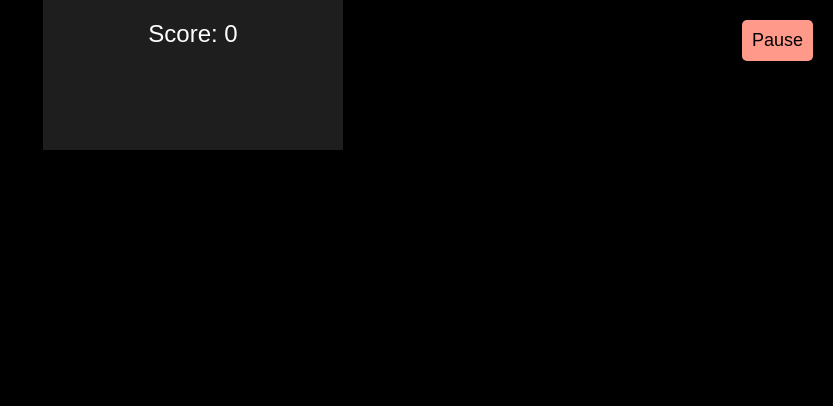
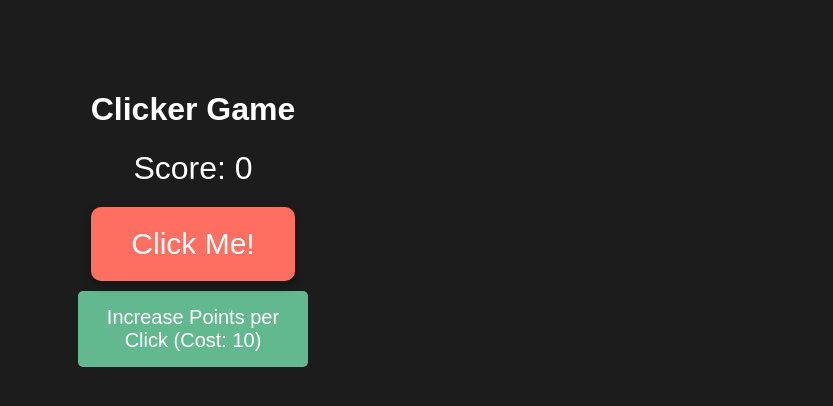
Before and after one commit to L1000-Dev/Random, a plain HTML site: page index.html in a window 1280 px wide. Shown: the whole page, without its empty margins (447-1280 px from the left). Drawn offline with Linux system fonts and the light colour scheme.

Commit message:
Update index.html

```diff
--- a/index.html
+++ b/index.html
@@ -3,81 +3,197 @@
 <head>
     <meta charset="UTF-8">
     <meta name="viewport" content="width=device-width, initial-scale=1.0">
-    <title>Space Shooter Game</title>
+    <title>Clicker Game</title>
     <style>
         body {
+            font-family: 'Arial', sans-serif;
+            background-color: #1c1c1c;
+            color: #fff;
+            text-align: center;
             margin: 0;
             padding: 0;
-            background-color: #000;
-            font-family: 'Arial', sans-serif;
-            color: #fff;
-            overflow: hidden;
         }
 
-        canvas {
-            display: block;
-            margin: 0 auto;
-            background-color: #1e1e1e;
+        #game-container {
+            padding: 20px;
+            margin-top: 50px;
         }
 
-        #score-board {
-            position: absolute;
-            top: 20px;
-            left: 50%;
-            transform: translateX(-50%);
-            font-size: 24px;
-            z-index: 100;
+        #score {
+            font-size: 2rem;
+            margin: 20px 0;
+        }
+
+        #click-btn {
+            font-size: 30px;
+            padding: 20px 40px;
+            background-color: #ff6f61;
+            border: none;
+            color: white;
+            cursor: pointer;
+            border-radius: 10px;
+            box-shadow: 0 5px 10px rgba(0, 0, 0, 0.3);
+        }
+
+        #click-btn:hover {
+            background-color: #ff9a8b;
+        }
+
+        .upgrade {
+            background-color: #62b88f;
+            padding: 15px;
+            margin-top: 20px;
+            cursor: pointer;
+            font-size: 20px;
+            border-radius: 5px;
+            width: 200px;
+            margin: 10px auto;
+        }
+
+        .upgrade:hover {
+            background-color: #9ae6c8;
+        }
+
+        #auto-clicker-upgrade {
+            background-color: #a62c8b;
+        }
+
+        .hidden {
+            display: none;
         }
 
         #game-over {
-            position: absolute;
-            top: 50%;
-            left: 50%;
-            transform: translate(-50%, -50%);
             font-size: 40px;
             color: red;
             display: none;
         }
 
-        #restart-button {
-            display: none;
-            padding: 10px 20px;
-            font-size: 16px;
-            margin-top: 20px;
-            cursor: pointer;
-            background-color: #ff6f61;
-            border: none;
-            border-radius: 5px;
-            color: #fff;
-        }
-
-        #restart-button:hover {
-            background-color: #ff9a8b;
-        }
-
-        #pause-button {
-            position: absolute;
-            top: 20px;
-            right: 20px;
-            padding: 10px;
-            font-size: 18px;
-            cursor: pointer;
-            background-color: #ff9a8b;
-            border: none;
-            border-radius: 5px;
-        }
-
-        #pause-button:hover {
-            background-color: #ff6f61;
-        }
     </style>
 </head>
 <body>
-    <div id="score-board">Score: 0</div>
-    <div id="game-over">Game Over!</div>
-    <button id="restart-button" onclick="restartGame()">Restart Game</button>
-    <button id="pause-button" onclick="togglePause()">Pause</button>
-    <canvas id="gameCanvas"></canvas>
-    <script src="game.js"></script>
+
+    <div id="game-container">
+        <h1>Clicker Game</h1>
+        <div id="score">Score: 0</div>
+        <button id="click-btn">Click Me!</button>
+
+        <div id="upgrades">
+            <div class="upgrade" id="click-upgrade">Increase Points per Click (Cost: 10)</div>
+            <div class="upgrade hidden" id="auto-clicker-upgrade">Buy Auto Clicker (Cost: 50)</div>
+        </div>
+
+        <div id="game-over" class="hidden">
+            <p>Game Over! You reached the maximum score!</p>
+            <button onclick="resetGame()">Restart</button>
+        </div>
+    </div>
+
+    <script>
+        // Game Variables
+        let score = 0;
+        let pointsPerClick = 1;
+        let autoClickerActive = false;
+        let autoClickerInterval;
+        let clickUpgradeCost = 10;
+        let autoClickerCost = 50;
+        let clickUpgradeMultiplier = 2;
+        let maxScore = 1000; // The max score to stop the game
+
+        // DOM Elements
+        const scoreElement = document.getElementById('score');
+        const clickButton = document.getElementById('click-btn');
+        const clickUpgradeButton = document.getElementById('click-upgrade');
+        const autoClickerUpgrade = document.getElementById('auto-clicker-upgrade');
+        const gameOverMessage = document.getElementById('game-over');
+
+        // Load saved data from localStorage
+        const savedData = JSON.parse(localStorage.getItem('clickerGame')) || {};
+
+        // Apply saved data to the game
+        if (savedData.score) {
+            score = savedData.score;
+        }
+        if (savedData.pointsPerClick) {
+            pointsPerClick = savedData.pointsPerClick;
+        }
+        if (savedData.autoClickerActive) {
+            autoClickerActive = savedData.autoClickerActive;
+        }
+
+        // Function to save game data to localStorage
+        function saveGame() {
+            const gameData = {
+                score: score,
+                pointsPerClick: pointsPerClick,
+                autoClickerActive: autoClickerActive
+            };
+            localStorage.setItem('clickerGame', JSON.stringify(gameData));
+        }
+
+        // Update score display
+        function updateScore() {
+            scoreElement.textContent = `Score: ${score}`;
+            saveGame();
+
+            if (score >= maxScore) {
+                gameOver();
+            }
+        }
+
+        // Click button action
+        clickButton.addEventListener('click', () => {
+            score += pointsPerClick;
+            updateScore();
+        });
+
+        // Handle Click Upgrade
+        clickUpgradeButton.addEventListener('click', () => {
+            if (score >= clickUpgradeCost) {
+                score -= clickUpgradeCost;
+                pointsPerClick *= clickUpgradeMultiplier;
+                clickUpgradeCost *= 1.5; // Increase the cost for the next upgrade
+                updateScore();
+                clickUpgradeButton.textContent = `Increase Points per Click (Cost: ${Math.floor(clickUpgradeCost)})`;
+            }
+        });
+
+        // Handle Auto Clicker Upgrade
+        autoClickerUpgrade.addEventListener('click', () => {
+            if (score >= autoClickerCost && !autoClickerActive) {
+                score -= autoClickerCost;
+                autoClickerActive = true;
+                autoClickerInterval = setInterval(() => {
+                    score += pointsPerClick;
+                    updateScore();
+                }, 1000); // Auto-click every second
+                updateScore();
+                autoClickerUpgrade.classList.add('hidden'); // Hide the auto-clicker upgrade button after purchase
+            }
+        });
+
+        // Handle Game Over
+        function gameOver() {
+            clearInterval(autoClickerInterval);
+            gameOverMessage.classList.remove('hidden');
+            clickButton.disabled = true; // Disable the click button when game is over
+        }
+
+        // Reset Game
+        function resetGame() {
+            score = 0;
+            pointsPerClick = 1;
+            autoClickerActive = false;
+            clickUpgradeCost = 10;
+            autoClickerCost = 50;
+            gameOverMessage.classList.add('hidden');
+            clickButton.disabled = false; // Enable the click button again
+            updateScore();
+            autoClickerUpgrade.classList.remove('hidden'); // Show the auto-clicker upgrade button
+        }
+
+        // Update UI on startup
+        updateScore();
+
+    </script>
 </body>
 </html>
```
